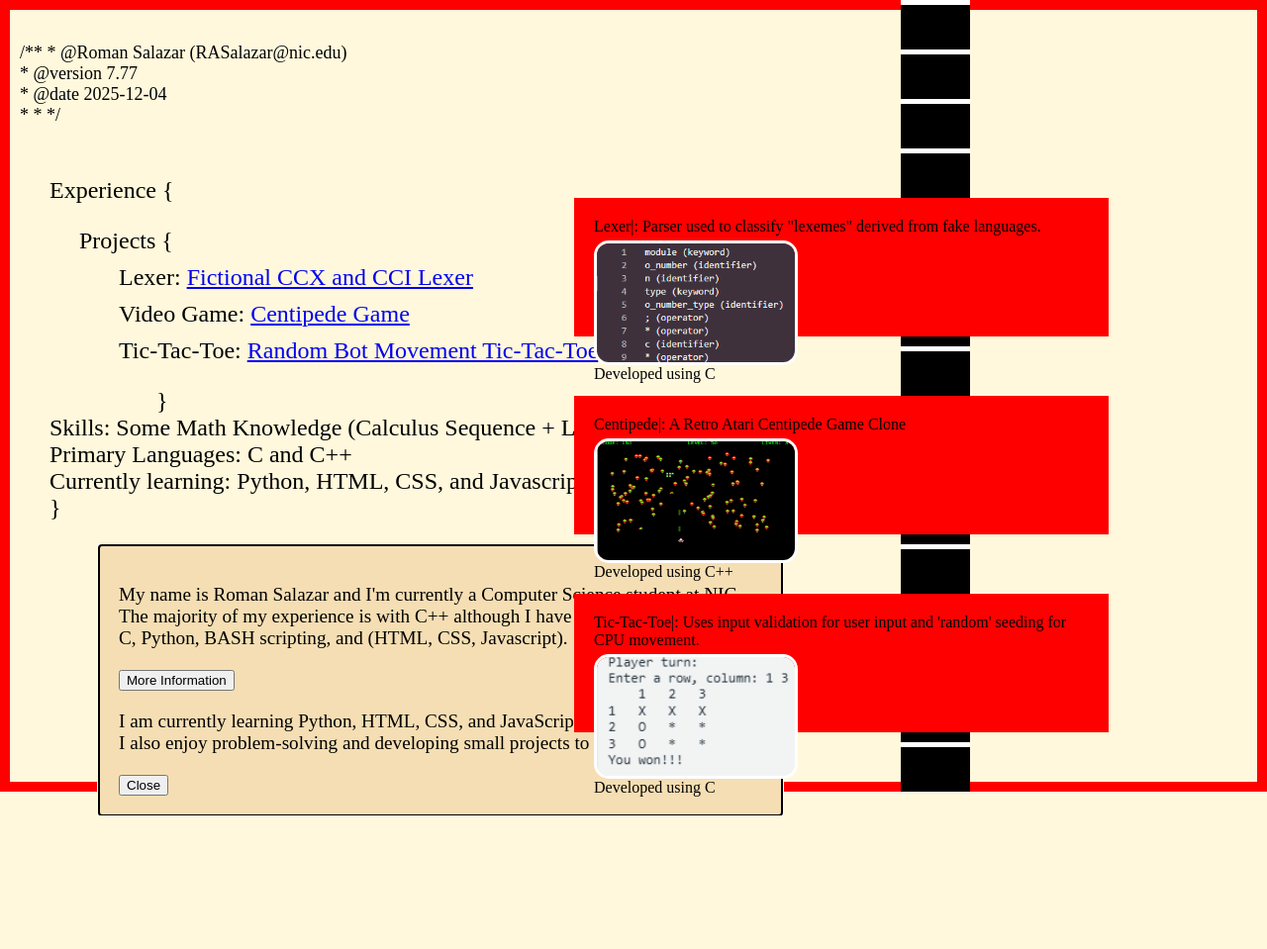
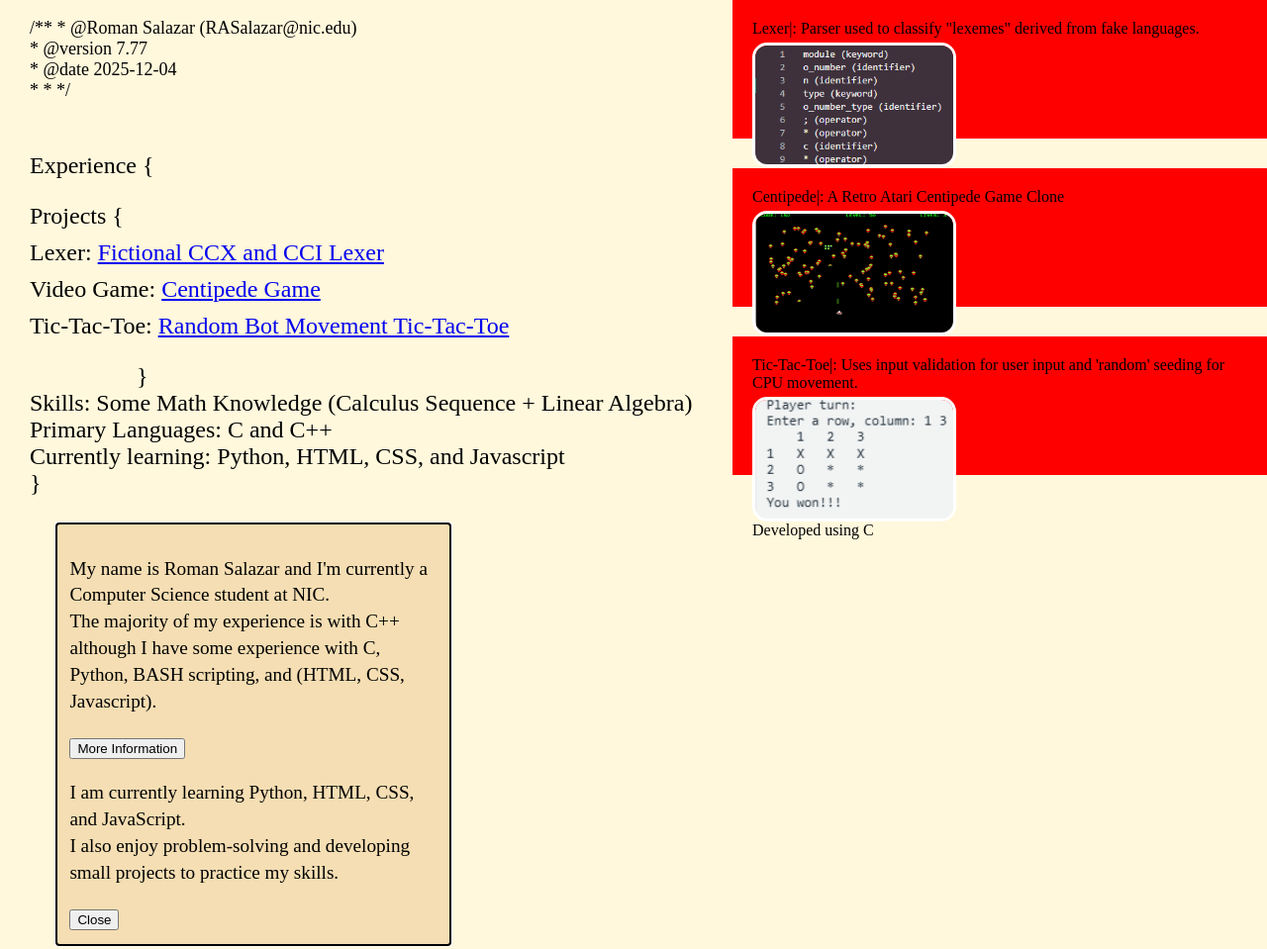
Before and after one commit to ProfessorHao/PortfolioWebsite-CS210, a plain HTML site: page index.html in a window 1280 px wide. Shown: the whole page at 99% size. Before the commit the page ends 824 px from the top, so only its background shows below. Drawn offline with Linux system fonts and the light colour scheme.

Commit message:
Update site version

```diff
--- a/index.html
+++ b/index.html
@@ -13,6 +13,14 @@
 
 <body>
 
+<div class = "pageManage">
+
+
+
+
+
+
+<div class = "leftSide" >
 
 <div class ="startCard">
 
@@ -27,7 +35,6 @@
 
 
 </div>
-
 <div class="experienceCard">
 
     <p>Experience {</p>
@@ -41,13 +48,6 @@
     <br>  Skills: Some Math Knowledge (Calculus Sequence + Linear Algebra)<br> Primary Languages: C and C++  <br> Currently learning: Python, HTML, CSS, and Javascript <br>  } </p>
 </div>
 
-<div class = "middleCard">
-</div>
-
-<div class = "middleCardDeco">
-
-
-</div>
 
 <div class="personalInformationBox">
     <p>
@@ -64,6 +64,30 @@
         <button onclick="hideExtra()"> Close </button>
     </div>
 </div>
+</div>
+
+
+
+
+
+<div class = "middleCard">
+</div>
+
+<div class = "middleCardDeco">
+
+
+</div>
+
+
+
+
+
+
+
+
+
+<div class = "rightSide">
+
 
 <div class = "inProgressProjects">
 
@@ -100,6 +124,10 @@
 </div>
 
 <script src="functions.js"></script>
+</div>
+
+
+</div>
 
 </body>
 </html>
--- a/styles.css
+++ b/styles.css
@@ -1,8 +1,8 @@
-
 body {
     background-color: cornsilk;
     font-family: 'Times New Roman', Times, serif;
-    box-shadow: inset 0 0 0 10px rgb(255, 0, 0); /* border */
+
+
 }
 
 head
@@ -24,15 +24,21 @@ html, body {
     ;
     font-family: 'Times New Roman', Times, serif;
     text-align: left;
-    padding-left: 20px;
-    padding-top: 25px;
 
+
+
+}
+
+
+.leftSide
+{
+  margin-left: 30px;
+  max-width: 90%;
 
 }
 
 .nestedIf
 {
-    padding-left: 30px;
 
 
 
@@ -42,7 +48,6 @@ html, body {
 {
     font-size: x-large;
     padding-top: 10px;
-    padding-left: 50px;
 
 
 }
@@ -50,23 +55,23 @@ html, body {
 {
     font-size: x-large;
     padding-top: 10px;
-    padding-left: 70px;
 
 
 }
 
 
-.middleCardDeco
-{
+.middleCardDeco {
+
   width: 70px;
   height: 100vh;
   background-color: black;
 
   position: fixed;
-  left: 910px;
   top: 0;
-  bottom: 0;
-  background:  /*https://developer.mozilla.org/en-US/docs/Web/CSS/Reference/Values/gradient/repeating-linear-gradient */
+  left: 50%;
+  transform: translateX(-50%);  /* half */
+
+  background:
     repeating-linear-gradient(
       to bottom,
       white 0px,
@@ -75,46 +80,57 @@ html, body {
       black 50px
     );
 }
-
 .personalInformationBox
 {
   font-size: larger;
   justify-content: left;
-  width: 650px;
-  left: 20px;
-  padding-left: 10px;
-  padding-top: 10px;
-  padding-bottom: 10px;
+
   padding: 20px;
   background-color: wheat;
-  margin-left: 100px;
-  outline-width: 300px;
   outline: auto;
-
+    font-size: clamp(14px, 1.5vw, 20px);
+    line-height: 1.4;
+  width: min(50vw, 400px);
+  min-width: 30vw;
+  padding: 1vw;
+  margin: 2vw;
+  border: 2px solid red;
+  box-sizing: border-box;
 }
-
+@media (max-width: 1400px) {
+    .middleCardDeco {
+        display: none;  /* Stop displaying the bar on smaller screen size s. */
+    }
+}
 .personalInformation button
 {
   width: 80px;
   height: 70px;
   background-color: yellow;
   position: relative;
-  top: 7px;
-  right: 10px;
-  left: 103px
+
 
 
 
 
 }
+.pageManage {
+    display: flex;
+    flex-direction: row;
+    justify-content: space-between;
+    align-items: flex-start;
+    flex-wrap: wrap;
+    width: 100%;
+}
 
 .inProgressProjects {
-  position: fixed;
-  top: 0;
-  right: 0;
-  padding: 200px;
-  padding-right: 500px;
-
+    display: flex;
+    flex-direction: column;
+    gap: 30px;
+    align-items: flex-end;
+    margin-left: auto;
+    margin-top: 0;
+    width: 100%;
 }
 
 
@@ -127,38 +143,34 @@ html, body {
 }
 
 .inProgressProjects .firstProject {
-    position: absolute;
+    position: relative;
     background-color: rgb(255, 0, 0);
     padding: 20px;
     width: 500px;
     height: 100px;
 
-    top: 200px;
-    left: 0px;
+
 
 
 }
+
 .inProgressProjects .secondProject {
-    position: absolute;
+    position: relative;
     background-color: rgb(255, 0, 0);
     padding: 20px;
     width: 500px;
     height: 100px;
 
-    top: 400px;
-    left: 0px;
 
 
 
 }
 .inProgressProjects .thirdProject {
-    position: absolute;
+    position: relative;
     background-color: rgb(255, 0, 0);
     padding: 20px;
     width: 500px;
     height: 100px;
-    top: 600px;
-    left: 0px;
 
 
 }
```
